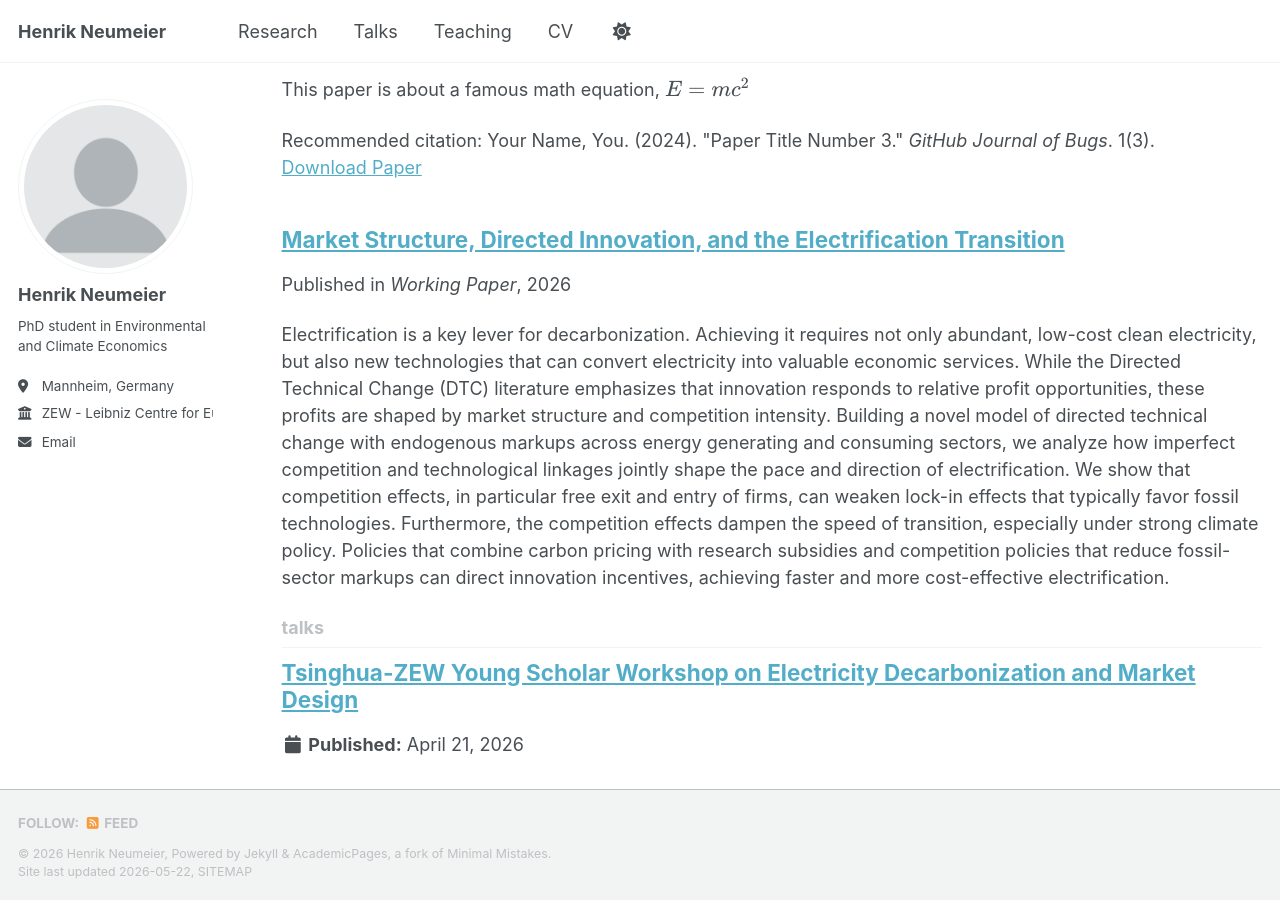
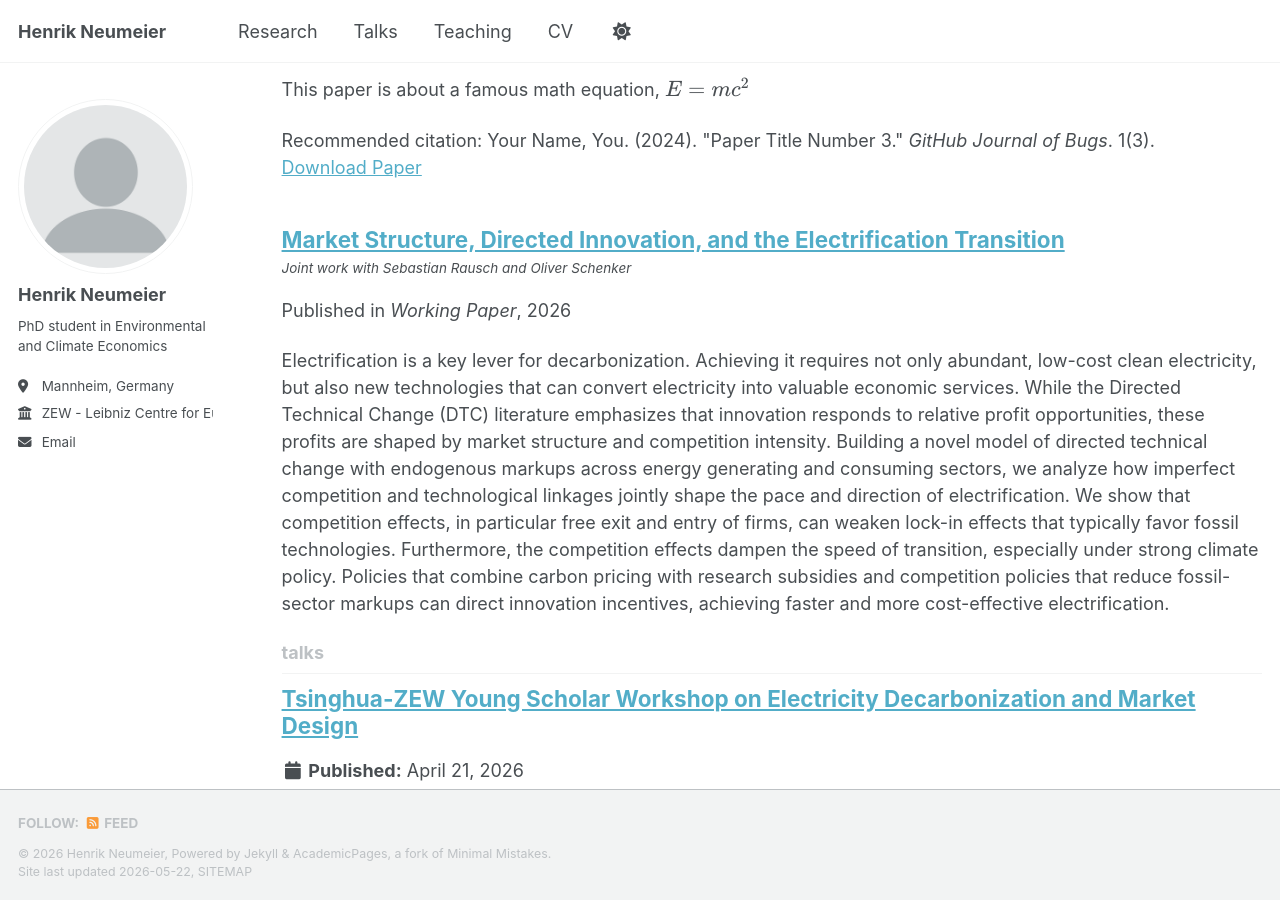
Before and after one commit to henrikneumeier/henrikneumeier.github.io, a Jekyll site: the page built from _pages/collection-archive.html, in a window 1280 px wide and 900 px high, scrolled down 1909 px. Built offline with Jekyll 4.4.1, drawn with Linux system fonts in a browser that asks for light colours; a script bundle is joined from its source files by our own code; library files that are not in the unit come from our copies.

Commit message:
Update archive-single.html

```diff
--- a/_includes/archive-single.html
+++ b/_includes/archive-single.html
@@ -33,6 +33,10 @@
         <a href="{{ base_path }}{{ post.url }}" rel="permalink">{{ title }}</a>
       {% endif %}
     </h2>
+
+    {% if post.coauthors %}
+      <p class="archive__item-excerpt"><i>Joint work with {{ post.coauthors }}</i></p>
+    {% endif %}
 
     {% if post.read_time %}
       <p class="page__meta"><i class="fa fa-clock" aria-hidden="true"></i> {% include read-time.html %}</p>
```
